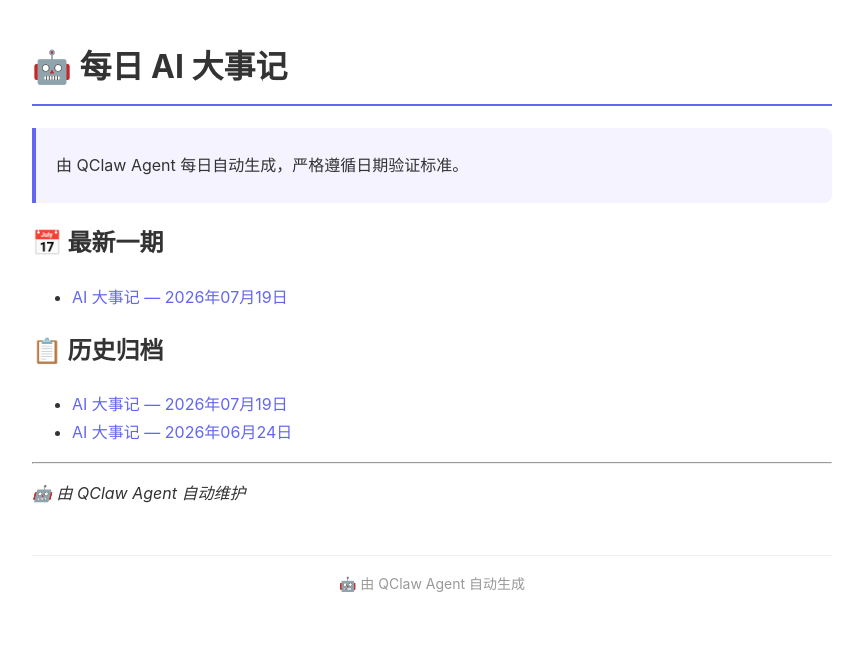
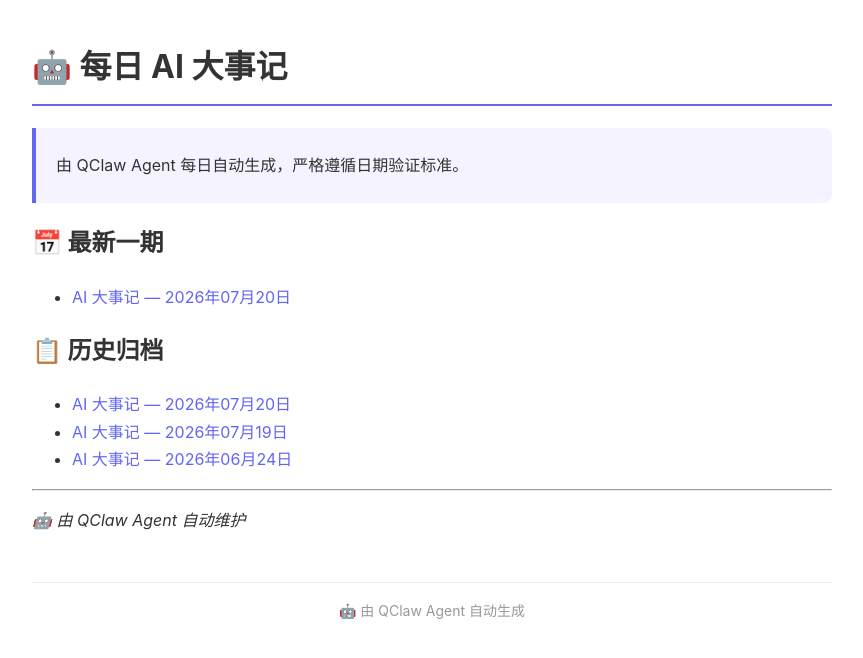
Before and after one commit to jared0612/daily-ai-news, a Jekyll site: the page built from index.md, in a window 1280 px wide. Shown: the top 658 px of the page, without its empty margins (208-1071 px from the left). Built offline with Jekyll 4.4.1, drawn with Linux system fonts in a browser that asks for light colours.

Commit message:
📋 更新 index.md | 新增 2026-07-20 AI大事记

```diff
--- a/index.md
+++ b/index.md
@@ -9,10 +9,11 @@ title: AI 大事记 — 每日自动生成
 
 ## 📅 最新一期
 
-- [AI 大事记 — 2026年07月19日](daily/2026-07-19.md)
+- [AI 大事记 — 2026年07月20日](daily/2026-07-20.md)
 
 ## 📋 历史归档
 
+- [AI 大事记 — 2026年07月20日](daily/2026-07-20.md)
 - [AI 大事记 — 2026年07月19日](daily/2026-07-19.md)
 - [AI 大事记 — 2026年06月24日](daily/2026-06-24.md)
 
```
